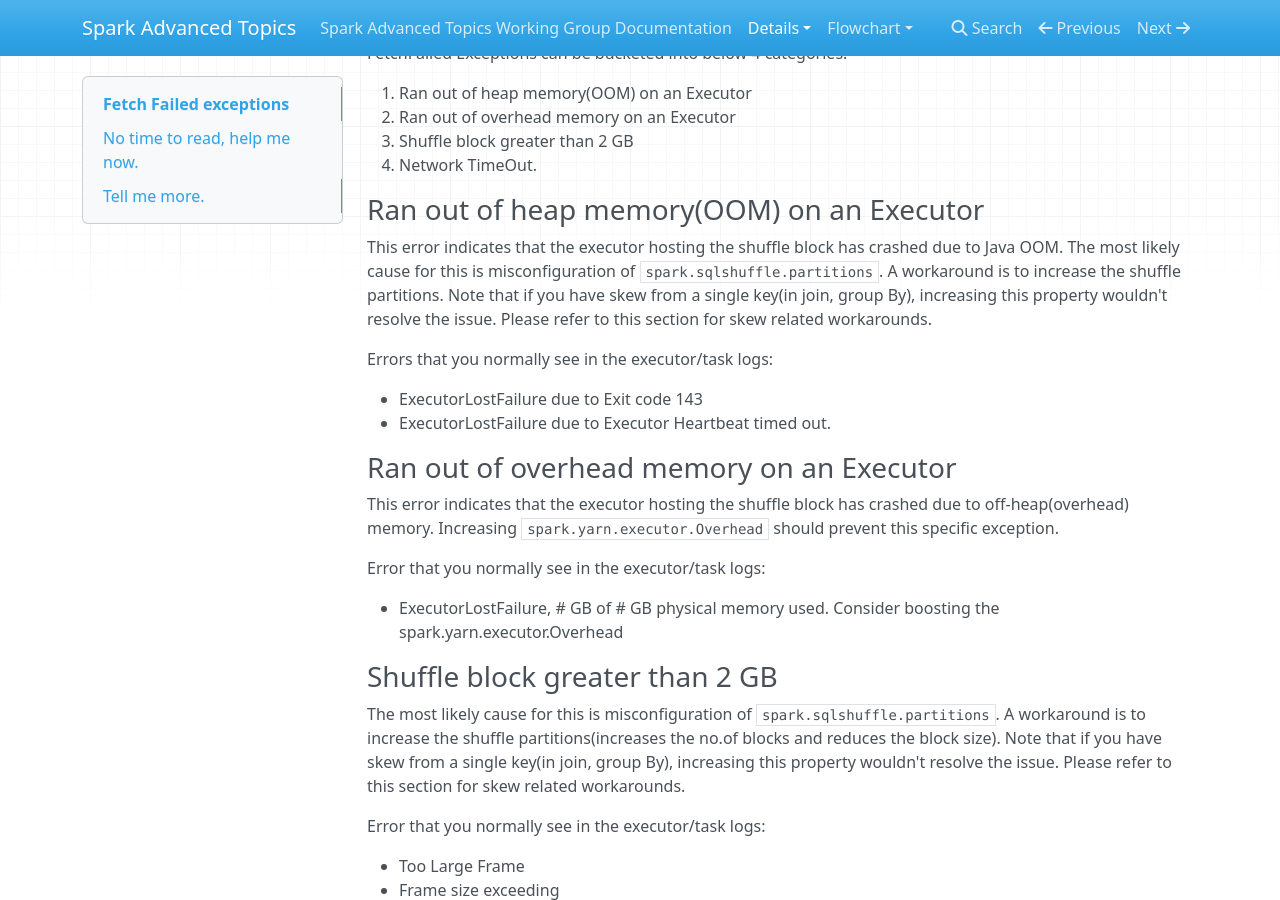
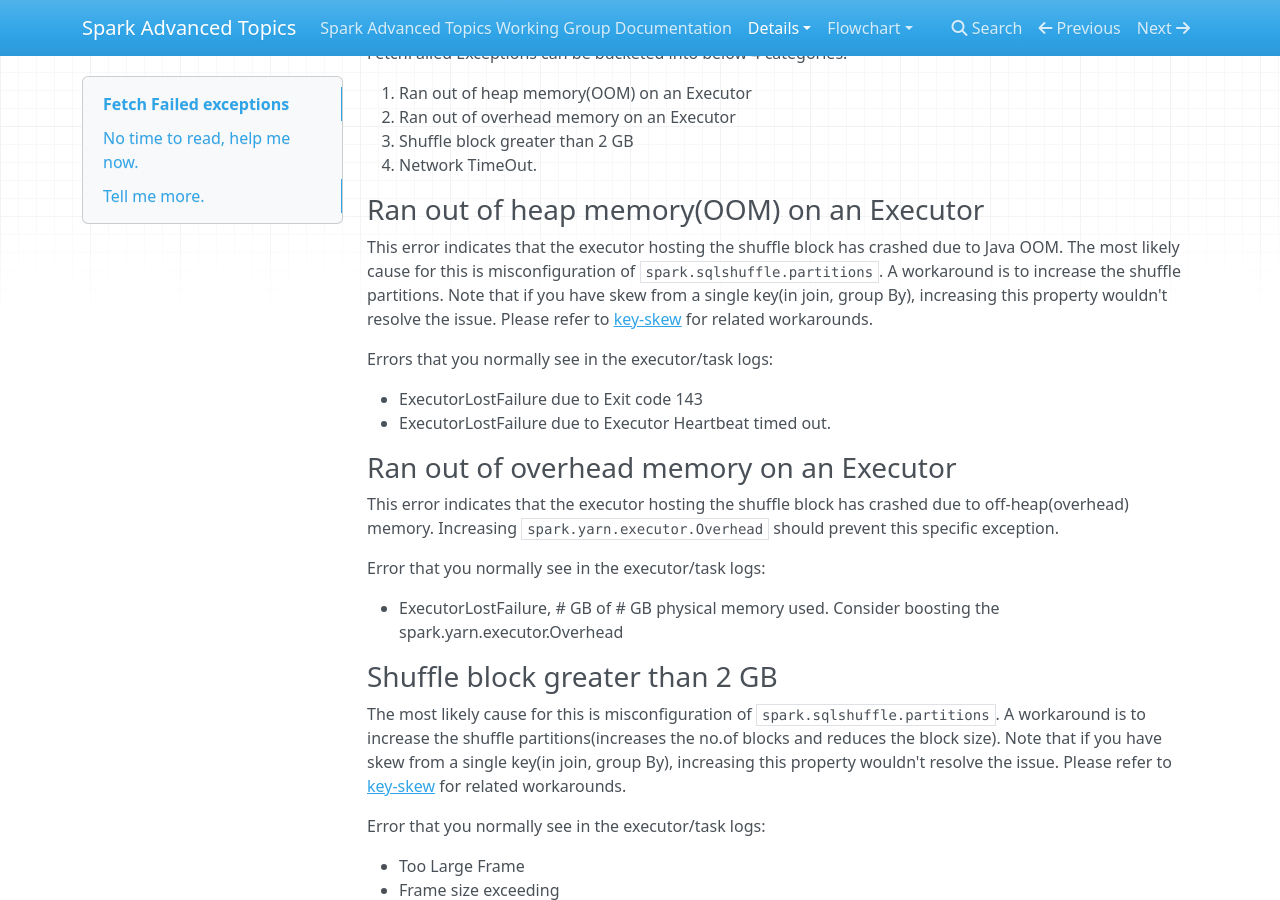
Before and after one commit to holdenk/spark-flowchart, an MkDocs documentation site: the page built from docs/details/error-shuffle.md, in a window 1280 px wide and 900 px high, scrolled down 482 px. Built offline with MkDocs 1.6.1, drawn with Linux system fonts in a browser that asks for light colours; nearby versions of some CDN libraries.

Commit message:
small typos

````diff
--- a/docs/details/error-shuffle.md
+++ b/docs/details/error-shuffle.md
@@ -19,7 +19,7 @@
 
 ### Ran out of heap memory(OOM) on an Executor
 
-This error indicates that the executor hosting the shuffle block has crashed due to Java OOM. The most likely cause for this is misconfiguration of ```spark.sqlshuffle.partitions```. A workaround is to increase the shuffle partitions. Note that if you have skew from a single key(in join, group By), increasing this property wouldn't resolve the issue. Please refer to this section for skew related workarounds.
+This error indicates that the executor hosting the shuffle block has crashed due to Java OOM. The most likely cause for this is misconfiguration of ```spark.sqlshuffle.partitions```. A workaround is to increase the shuffle partitions. Note that if you have skew from a single key(in join, group By), increasing this property wouldn't resolve the issue. Please refer to [key-skew](../key-skew) for related workarounds.
 
 Errors that you normally see in the executor/task logs:
 
@@ -39,7 +39,7 @@
 
 ### Shuffle block greater than 2 GB
 
-The most likely cause for this is misconfiguration of ```spark.sqlshuffle.partitions```. A workaround is to increase the shuffle partitions(increases the no.of blocks and reduces the block size). Note that if you have skew from a single key(in join, group By), increasing this property wouldn't resolve the issue. Please refer to this section for skew related workarounds.
+The most likely cause for this is misconfiguration of ```spark.sqlshuffle.partitions```. A workaround is to increase the shuffle partitions(increases the no.of blocks and reduces the block size). Note that if you have skew from a single key(in join, group By), increasing this property wouldn't resolve the issue. Please refer to [key-skew](../key-skew) for related workarounds.
 
 Error that you normally see in the executor/task logs:
 
````
Also changed, not shown: docs/details/error-invalid-file.md (+2 -2 lines), docs/details/slow-partition_filter_pushdown.md (+1 -1 lines).
